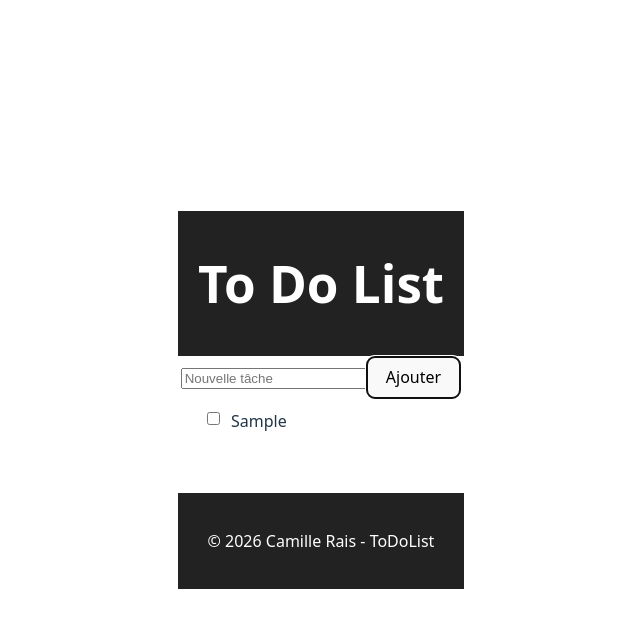
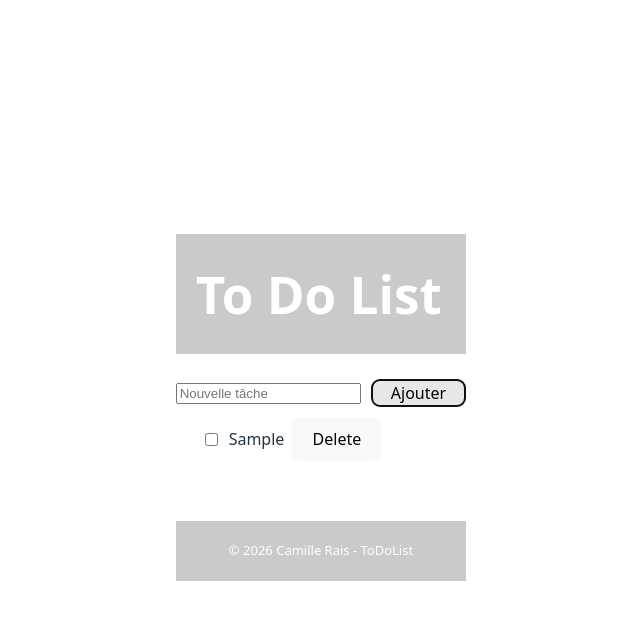
Before and after one commit to hellokimmydream/ToDoList_App, a Vue app in the folder vite-project/: page / in a window 1280 px wide. Both pictures are taken after typing "Sample" into the empty fields and a click on the button "Ajouter". Shown: the top 628 px of the page, without its empty margins (319-959 px from the left). Built offline with nearby package versions, Linux system fonts and the light colour scheme.

Commit message:
feat(styles et btn delete de todo)
[75min] correction des css pour améliorer le visuel de l'app. Ajout d'un bouton delete sur chaque tache de la liste

```diff
--- a/vite-project/src/App.vue
+++ b/vite-project/src/App.vue
@@ -20,8 +20,11 @@ onMounted(() => {
 // fonction save todos
 function saveTodos() {
   localStorage.setItem("todos", JSON.stringify(todos.value));
+}
 
-  // a supprimer : const todos = ref([{ id: 1, text: "test todo", done: false }]);
+// pour le btn delete de chaque todo
+function deleteTodo(id) {
+  todos.value = todos.value.filter((todo) => todo.id !== id);
 }
 </script>
 
--- a/vite-project/src/components/CreateToDo.vue
+++ b/vite-project/src/components/CreateToDo.vue
@@ -1,8 +1,8 @@
 <!--html dans template , condition , boucle , evenement-->
 <template>
-  <form @submit.prevent="soumettreToDo">
+  <form class="formNewTache" @submit.prevent="soumettreToDo">
     <input v-model="newTodo" type="text" placeholder="Nouvelle tâche" />
-    <button>Ajouter</button>
+    <button class="btnAdd">Ajouter</button>
   </form>
 </template>
 
@@ -25,4 +25,21 @@ function soumettreToDo() {
 .completed {
   text-decoration: line-through;
 }
+
+.btnAdd {
+  margin-left: 10px;
+  background-color: #e7e7e7;
+  max-height: 28px;
+  display: flex;
+  text-align: center;
+  align-items: center;
+  justify-content: center;
+}
+
+.formNewTache {
+  margin-top: 10px;
+  display: flex;
+  justify-content: center;
+  align-items: center;
+}
 </style>
--- a/vite-project/src/components/Footer.vue
+++ b/vite-project/src/components/Footer.vue
@@ -1,6 +1,6 @@
 <template>
   <footer class="footer">
-    <p>© 2026 Camille Rais - ToDoList</p>
+    <p class="credit">© 2026 Camille Rais - ToDoList</p>
   </footer>
 </template>
 
@@ -8,10 +8,17 @@
 
 <style scoped>
 .footer {
-  text-align: center;
   padding: 20px;
-  background-color: #222;
+  background-color: #cacaca;
   color: white;
   margin-top: 50px;
+  max-height: 20px;
+  display: flex;
+  justify-content: center;
+  align-items: center;
+}
+
+.credit {
+  font-size: small;
 }
 </style>
--- a/vite-project/src/components/Header.vue
+++ b/vite-project/src/components/Header.vue
@@ -12,8 +12,11 @@
   justify-content: space-between;
   align-items: center;
   padding: 10px 20px;
-  background-color: #222;
+  background-color: #cacaca;
   color: white;
+  margin-top: 15px;
+  margin-bottom: 25px;
+  max-height: 100px;
 }
 
 .logo-image img {
--- a/vite-project/src/components/ListToDo.vue
+++ b/vite-project/src/components/ListToDo.vue
@@ -1,22 +1,29 @@
 <!--html dans template , condition , boucle , evenement-->
 <template>
   <ul>
-    <li v-for="todo in todos" v-bind:key="todo.id">
+    <li v-for="(todo, index) in todos" v-bind:key="todo.id">
       <input type="checkbox" v-model="todo.done" />
       <span
         v-bind:style="{ textDecoration: todo.done ? 'line-through' : 'none' }"
       >
         {{ todo.text }}</span
       >
+      <button class="btnDelete" @click="removeTask(index)">Delete</button>
     </li>
   </ul>
 </template>
 
 <!-- js dans script-->
 <script setup>
-defineProps({
+const props = defineProps({
   todos: Array,
 });
+
+const emit = defineEmits(["removeTodo"]);
+
+function removeTask(index) {
+  emit("removeTodo", index);
+}
 </script>
 
 <style lang="css" scoped>
@@ -28,8 +35,15 @@ ul {
 
 li {
   display: flex;
-  align-items: flex-start;
+  align-items: center;
+  justify-content: left;
   margin-left: 15px;
   gap: 8px;
 }
+
+.btnDelete {
+  display: flex;
+  justify-content: right;
+  justify-items: right;
+}
 </style>
```
